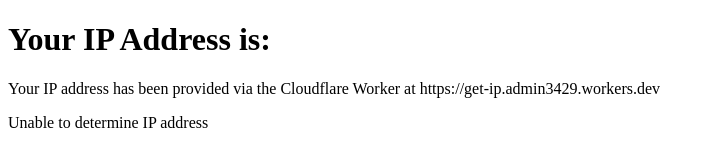
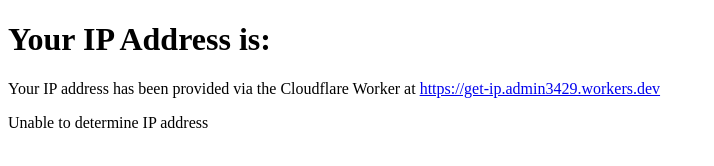
Before and after one commit to managedcloudza/getip.fabcloud.co.za, a plain HTML site: page index.html in a window 1280 px wide. Shown: the whole page, without its empty margins (0-714 px from the left). Drawn offline with Linux system fonts and the light colour scheme; no server answers.

Commit message:
Update index.html

```diff
--- a/index.html
+++ b/index.html
@@ -7,7 +7,7 @@
 </head>
 <body>
     <h1>Your IP Address is:</h1>
-    <p>Your IP address has been provided via the Cloudflare Worker at https://get-ip.admin3429.workers.dev</p>
+    <p>Your IP address has been provided via the Cloudflare Worker at <a href="https://get-ip.admin3429.workers.dev" target="_blank">https://get-ip.admin3429.workers.dev</a></p>
     <p id="ip-address">Loading...</p>
 
     <script>
```
